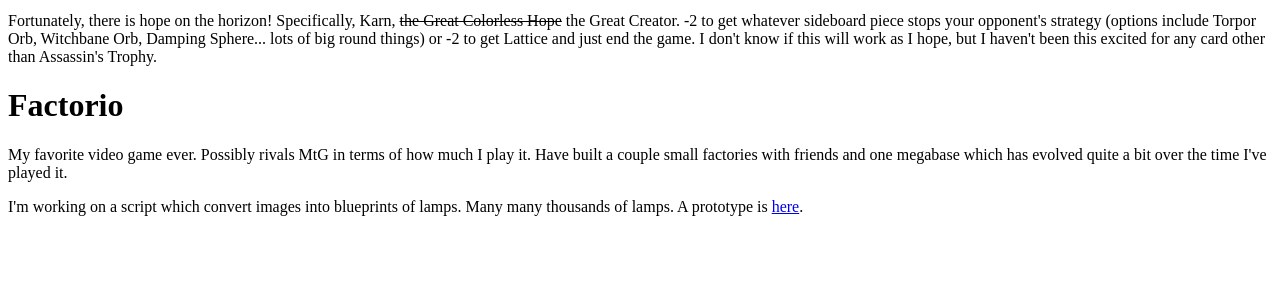
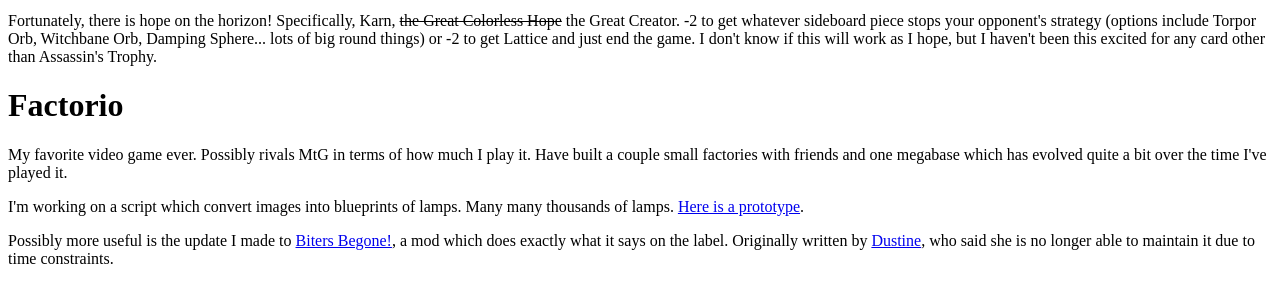
Before and after one commit to AngledLuffa/factorio-lamps, a Flask app: page / in a window 1280 px wide. Shown: the part 284-587 px from the top of the page. Run offline with Flask 2, Linux system fonts and the light colour scheme.

Commit message:
Add a link to the Biters Begone mod

```diff
--- a/templates/index.html
+++ b/templates/index.html
@@ -51,6 +51,14 @@ My favorite video game ever.  Possibly rivals MtG in terms of how much
 I play it.  Have built a couple small factories with friends and one
 megabase which has evolved quite a bit over the time I've played it.
 </p><p>
-I'm working on a script which convert images into blueprints of lamps.  Many many thousands of lamps.  A prototype is <a href=http://angledluffa.com/factorio_lamps>here</a>.
+I'm working on a script which convert images into blueprints of lamps.
+Many many thousands of lamps.
+<a href=http://angledluffa.com/factorio_lamps>Here is a prototype</a>.
+</p><p>
+Possibly more useful is the update I made to
+<a href=https://mods.factorio.com/mod/BitersBegoneUpdated>Biters Begone!</a>,
+a mod which does exactly what it says on the label.  Originally written by
+<a href=https://mods.factorio.com/user/dustine>Dustine</a>, who said
+she is no longer able to maintain it due to time constraints.
 </body>
 </html>
```
